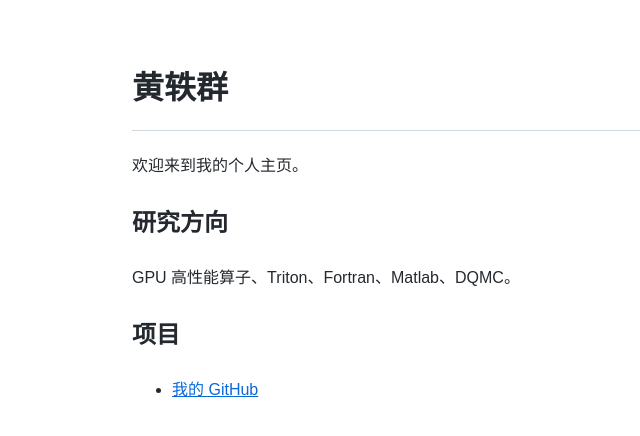
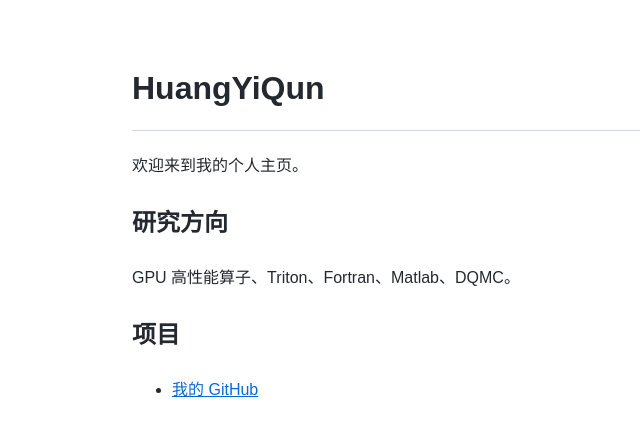
Before and after one commit to huangyiqun/huangyiqun.github.io, a plain HTML site: page index.html in a window 1280 px wide. Shown: the whole page, without its empty margins (108-748 px from the left). Drawn offline with Linux system fonts and the light colour scheme.

Commit message:
Change header name from Chinese to Pinyin

```diff
--- a/index.html
+++ b/index.html
@@ -27,7 +27,7 @@
 </head>
 
 <body>
-    <h1>黄轶群</h1>
+    <h1>HuangYiQun</h1>
 
     <p>欢迎来到我的个人主页。</p>
 
```
